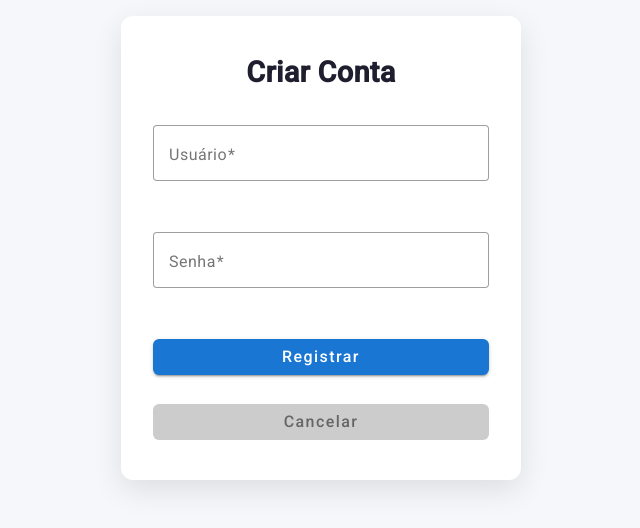
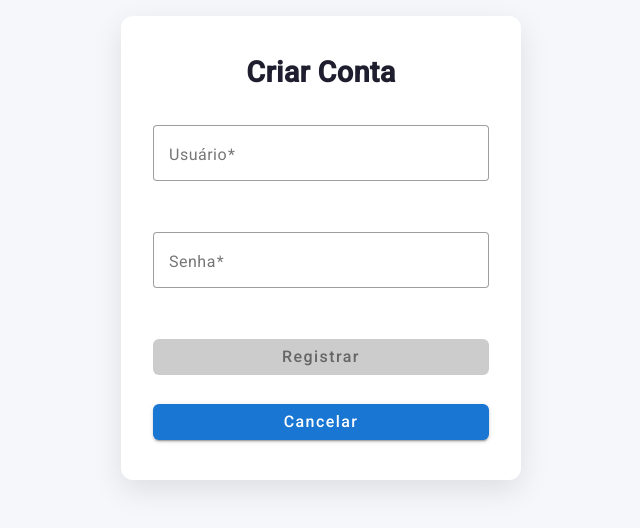
Before and after one commit to HadesKerbecs/Projeto_WhatsApp, an Angular app in the folder painel-produtos/: page /registrar in a window 1280 px wide. Shown: the part 184-712 px from the top of the page, without its empty margins (319-959 px from the left). Built offline with nearby package versions, Linux system fonts and the light colour scheme.

Commit message:
Corrigindo botão, eu coloquei no errado o disabled!

```diff
--- a/painel-produtos/src/app/components/registrar/registrar.html
+++ b/painel-produtos/src/app/components/registrar/registrar.html
@@ -12,10 +12,10 @@
       <input matInput [(ngModel)]="password" type="password" required />
     </mat-form-field>
 
-    <button mat-raised-button color="primary" class="full-width" (click)="registrar()">
+    <button mat-raised-button color="primary" class="full-width" (click)="registrar()" [disabled]="!username || !password">
       Registrar
     </button>
-    <button mat-raised-button color="warn" routerLink="/login" type="button" [disabled]="!username || !password">
+    <button mat-raised-button color="warn" routerLink="/login" type="button">
       Cancelar
     </button>
   </div>
```
